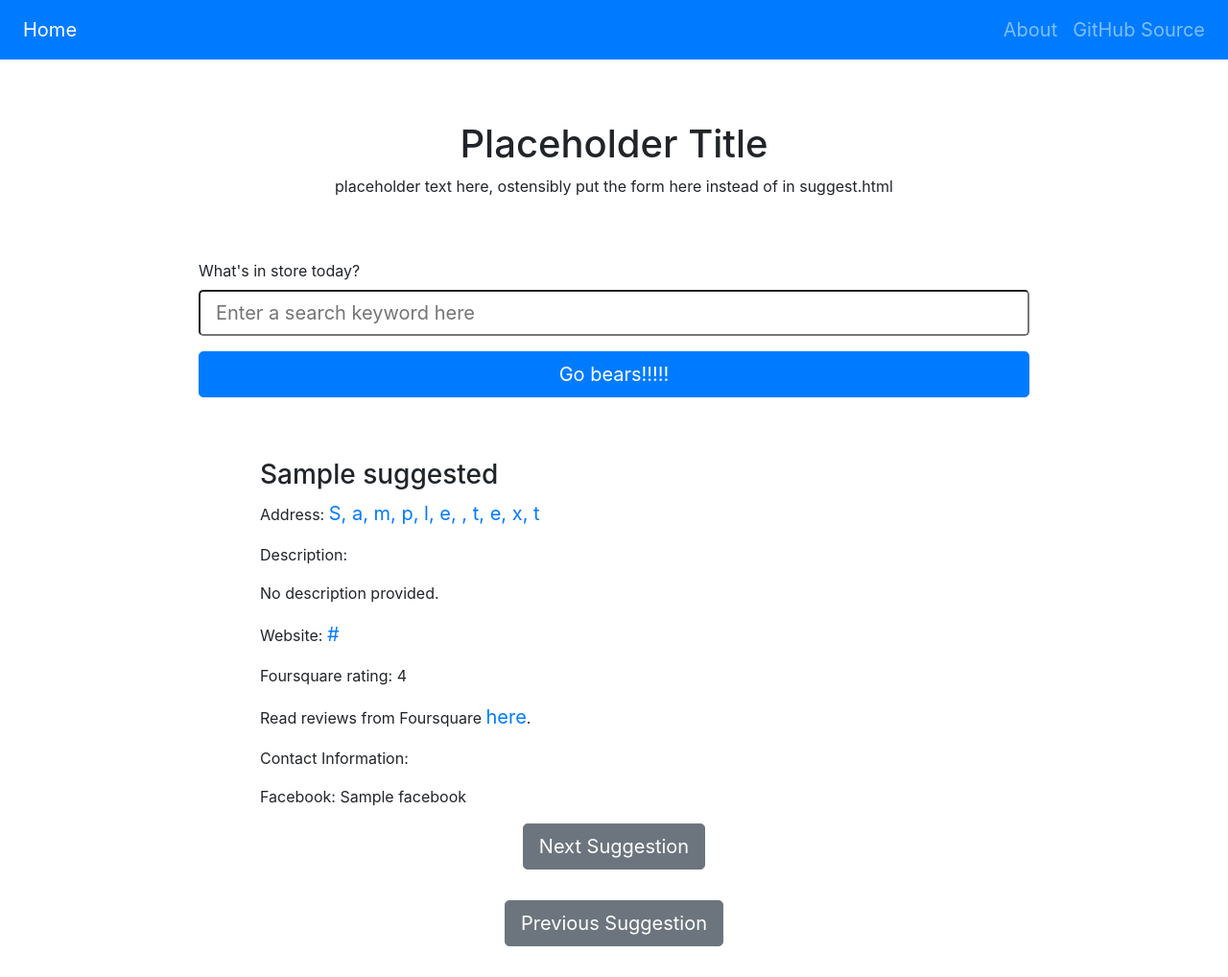
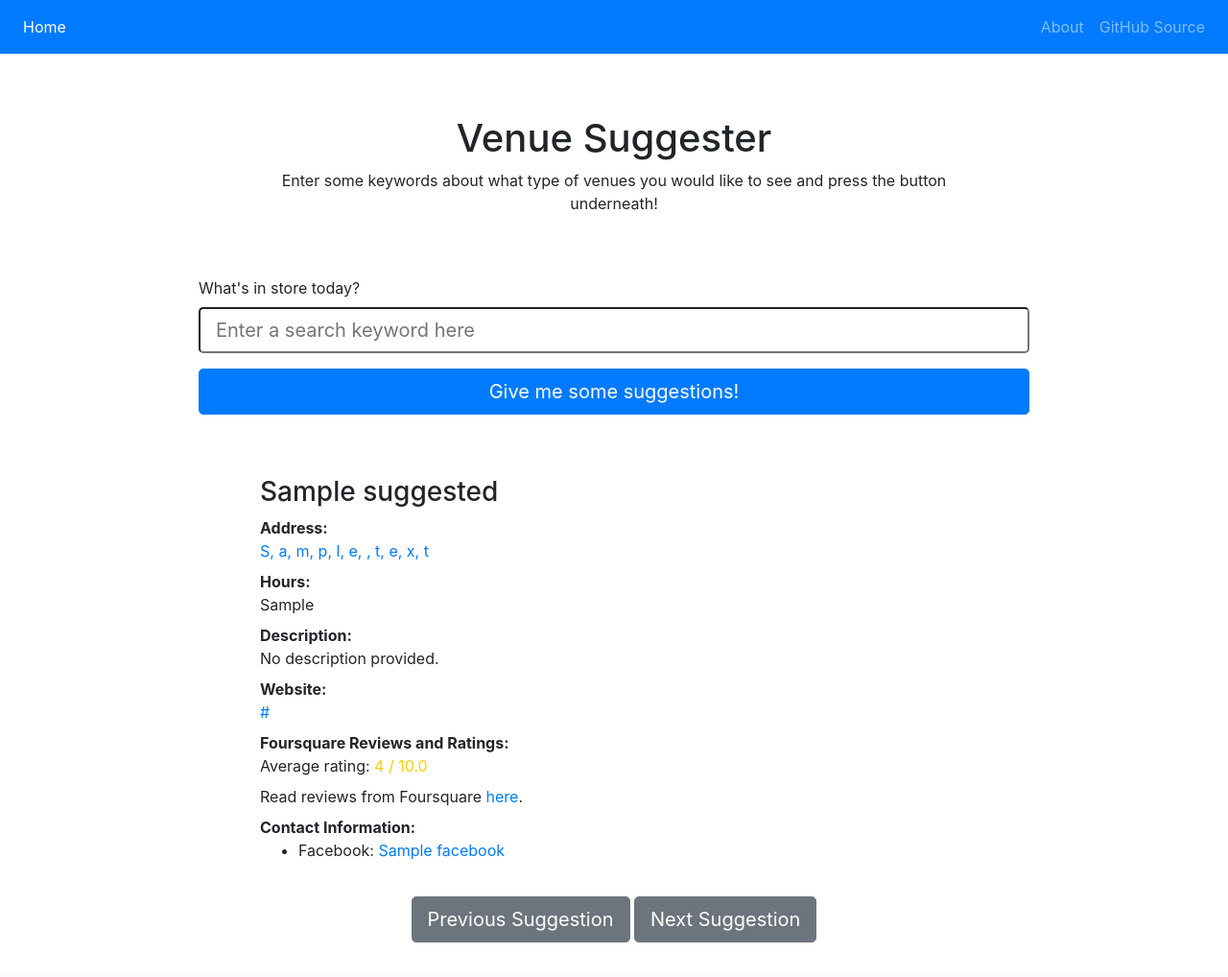
Before and after one commit to khsu2000/venue-suggester, a Flask app: template templates/home.html in a window 1280 px wide. Shown: the whole page at 96% size. After the commit the page ends 982 px from the top, so only its background shows below. Run offline with Flask 2, Linux system fonts and the light colour scheme; the template is opened without the code that fills it: values that come from a table or form of the project are taken from there, most other values are stand-ins (such as "Sample title", 1, 10 or a date in 2020); some libraries are stand-ins or nearby versions.

Commit message:
updates to formatting, made contacts links, shows venue hours

```diff
--- a/application.py
+++ b/application.py
@@ -34,7 +34,7 @@ Form Class for Main Page
 """
 class TakeQuery(FlaskForm):
     query = StringField("What's in store today?", validators = [validators.DataRequired()])
-    submit = SubmitField("Go bears!!!!!")
+    submit = SubmitField("Give me some suggestions!")
 
 class NextVenue(FlaskForm):
     next_query = SubmitField("Next Suggestion")
--- a/templates/home.html
+++ b/templates/home.html
@@ -3,12 +3,12 @@
 
 <!-- Greeting/Summary Text -->
 <div class="header-wrapper">
-  <h1 class="text-center">Placeholder Title</h1>
-  <p class="text-center">placeholder text here, ostensibly put the form here instead of in suggest.html</p>
+  <h1 class="text-center">Venue Suggester</h1>
+  <p class="text-center">Enter some keywords about what type of venues you would like to see and press the button underneath!</p>
 </div>
 
 <!-- Entry for keyword -->
-<div class="container main_form">
+<div class="container main-form">
   <form method="POST" action="">
     {{ form.hidden_tag() }}
     <div class="form-group">
@@ -24,38 +24,69 @@
 <!-- Area to put venue suggestion -->
 {% if suggested %}
   <div class="container output">
-    <h3>{{ suggested.get_name() }}</h3>                                                     <!-- Name of venue -->
-    <p>Address: <a href={{ suggested.get_maps_link() }} target="_blank">
-      {{ ", ".join(suggested.get_address()[:-1]) }}</a></p>                                 <!-- Address of venue -->
-    <p>Description:</p>
+    <h3>{{ suggested.get_name() }}</h3>                                                      <!-- Name of venue -->
+    <dl>
+    <dt>Address:</dt>
+    <dd><a href={{ suggested.get_maps_link() }} target="_blank">
+      {{ ", ".join(suggested.get_address()[:-1]) }}</a></dd>                                 <!-- Address of venue -->
+  <dt>Hours:</dt>                                                                            <!-- Hours of operation -->
+    <dd>{{ suggested.get_hours() }}</dd>
+    <dt>Description:</dt>
     {% if suggested.get_description() %}
-      <p>{{ suggested.get_description() }}</p>
+      <dd>{{ suggested.get_description() }}</dd>
     {% else %}
-      <p>No description provided.</p>
+      <dd>No description provided.</dd>
     {% endif %}
-    {% if suggested.get_url() %}                                                            <!-- Linked website URL -->
-      <p>Website: <a href={{ suggested.get_url() }} target="_blank">
-        {{ suggested.get_url() }}</a></p>
+    {% if suggested.get_url() %}                                                             <!-- Linked website URL -->
+      <dt>Website:</dt>
+      <dd><a href={{ suggested.get_url() }} target="_blank">
+        {{ suggested.get_url() }}</a></dd>
     {% endif %}
-    {% if suggested.get_rating() != -1 %}                                                   <!-- Foursquare rating -->
-      <p>Foursquare rating: {{ suggested.get_rating() }}</p>
+    <dt>Foursquare Reviews and Ratings:</dt>
+    {% if suggested.get_rating() != -1 %}                                                    <!-- Foursquare rating -->
+    <dd>Average rating: <span class="rating">{{ suggested.get_rating() }} / 10.0</span></dd>
     {% endif %}
-    <p>Read reviews from Foursquare
-      <a href={{ suggested.get_canonical_url() }} target="_blank">here</a>.</p>             <!-- Foursquare canonical link -->
-    <p>Contact Information:</p>
-    {% if suggested.get_contacts() %}                                                       <!-- Contact information -->
+    <dd>Read reviews from Foursquare
+      <a href={{ suggested.get_canonical_url() }} target="_blank">here</a>.</dd>             <!-- Foursquare canonical link -->
+    <dt>Contact Information:</dt>
+    {% if suggested.get_contacts() %}                                                        <!-- Contact information -->
+      <ul>
       {% for contact in ["Facebook", "Twitter", "Instagram", "Phone Number"] %}
         {% if suggested.get_contacts().get(contact, None) %}
-          <p>{{ contact }}: {{suggested.get_contacts()[contact] }}</p>
+          {% if contact == "Phone Number" %}
+            {% if suggested.get_contacts()["Phone Number href"] %}
+              <li>{{ contact }}: <a href={{ "".join(["tel:", suggested.get_contacts()["Phone Number href"]]) }} target="_blank">
+                {{ suggested.get_contacts()[contact] }}</a></li>
+            {% else %}
+              <li>{{ contact }}: {{ suggested.get_contacts()[contact] }}</li>
+            {% endif %}
+          {% else %}
+            <li>{{ contact }}: <a href={{ suggested.get_contacts()[contact] }} target="_blank">
+              {{ suggested.get_contacts()[contact] }}</a></li>
+          {% endif %}
         {% endif %}
       {% endfor %}
+      </ul>
     {% else %}
       <p>No contact information provided.</p>
     {% endif %}
+    </dl>
 
+    <div class="next-prev-container">
+      <!-- Prev button to get prev venue in list of suggestions -->
+      {% if prev_venue %}
+        <form id="prev_venue" class="next-prev-btn" method="POST" action="">
+          {{ prev_venue.hidden_tag() }}
+          <fieldset class="form-group">
+            <div class="form-group text-center">
+              {{ prev_venue.prev_query(class = "btn btn-secondary btn-lg text-center") }}
+            </div>
+          </fieldset>
+        </form>
+      {% endif %}
       <!-- Next button to get next venue in list of suggestions -->
       {% if next_venue %}
-      <form id="next_venue" method="POST" action="">
+        <form id="next_venue" class="next-prev-btn" method="POST" action="">
           {{ next_venue.hidden_tag() }}
           <fieldset class="form-group">
             <div class="form-group text-center">
@@ -64,19 +95,24 @@
           </fieldset>
         </form>
       {% endif %}
+    </div>
+  </div>
 
-    <!-- Prev button to get prev venue in list of suggestions -->
-    {% if prev_venue %}
-      <form id="prev_venue" method="POST" action="">
-        {{ prev_venue.hidden_tag() }}
-          <fieldset class="form-group">
-            <div class="form-group text-center">
-              {{ prev_venue.prev_query(class = "btn btn-secondary btn-lg text-center") }}
-            </div>
-          </fieldset>
-      </form>
+  <style>
+    {% if suggested.get_rating() >= 6 %}
+    .rating{
+      color: #00b551
+    }
+    {% elif suggested.get_rating() >= 3 %}
+    .rating{
+      color: #ffcc00
+    }
+    {% else %}
+    .rating{
+      color: #cc3300
+    }
     {% endif %}
-  </div>
+  </style>
 
 <!-- Display text indicating no available venues -->
 {% else %}
@@ -93,9 +129,9 @@
 {% endif %}
 
 <style>
-.main_form{
+.main-form{
   margin: 0 auto;
-  width:70%
+  width: 70%
 }
 
 .output{
@@ -108,12 +144,21 @@
   margin: 0 auto;
   margin-top: 5%;
   margin-bottom: 5%;
-  width: 50%
+  width: 60%
 }
 
 .form-control-lg{
-  box-sizing:border-box;
-  width:100%
+  box-sizing: border-box;
+  width: 100%
+}
+
+.next-prev-btn{
+  display: inline-block
+}
+
+.next-prev-container{
+  margin-top: 5%;
+  text-align: center
 }
 </style>
 
--- a/templates/layout.html
+++ b/templates/layout.html
@@ -48,9 +48,5 @@
   <script src="https://code.jquery.com/jquery-3.4.1.slim.min.js" integrity="sha384-J6qa4849blE2+poT4WnyKhv5vZF5SrPo0iEjwBvKU7imGFAV0wwj1yYfoRSJoZ+n" crossorigin="anonymous"></script>
   <script src="https://cdn.jsdelivr.net/npm/popper.js@1.16.0/dist/umd/popper.min.js" integrity="sha384-Q6E9RHvbIyZFJoft+2mJbHaEWldlvI9IOYy5n3zV9zzTtmI3UksdQRVvoxMfooAo" crossorigin="anonymous"></script>
   <script src="https://stackpath.bootstrapcdn.com/bootstrap/4.4.1/js/bootstrap.min.js" integrity="sha384-wfSDF2E50Y2D1uUdj0O3uMBJnjuUD4Ih7YwaYd1iqfktj0Uod8GCExl3Og8ifwB6" crossorigin="anonymous"></script>
-
-  <style>
-    a {font-size: 20px}
-  </style>
 </body>
 </html>
```
Also changed, not shown: backend/utils.py (+20 -0 lines). Lines whose indentation alone changed are shown as unchanged.
